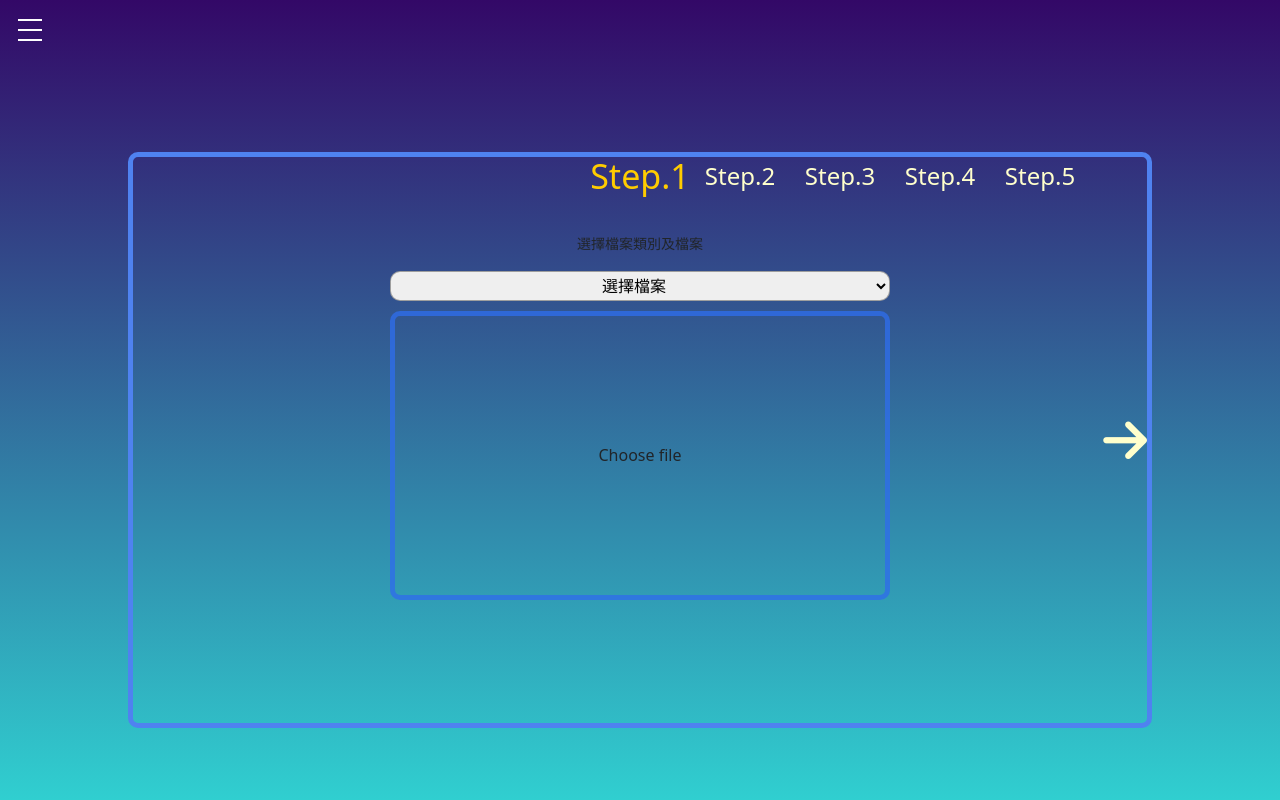
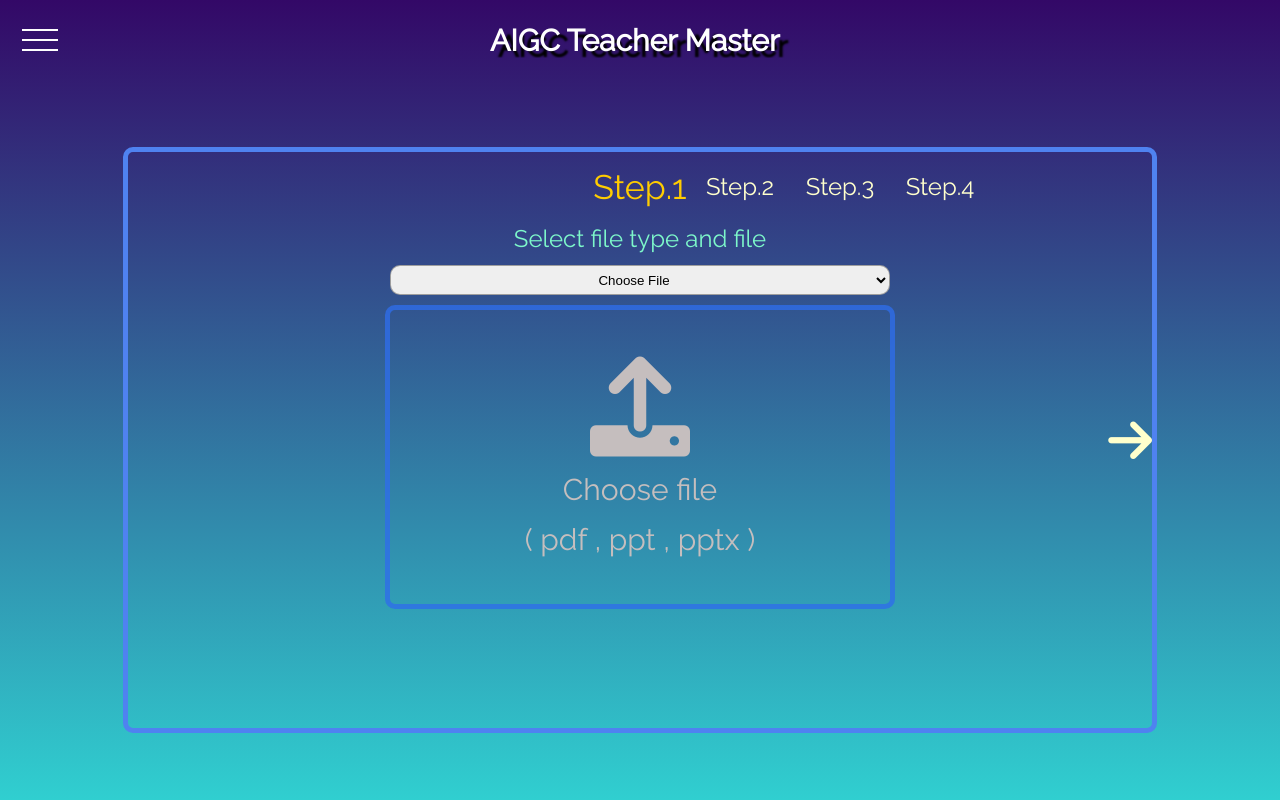
Before and after one commit to tamaneko0107/inno-web, a Flask app: page /teacher in a window 1280 px wide. Run offline with Flask 3, Linux system fonts and the light colour scheme; some libraries are stand-ins or nearby versions.

Commit message:
建立輸入資料步驟導引-4

```diff
--- a/app.py
+++ b/app.py
@@ -27,7 +27,9 @@ def teacher():
     STATIC_FLODER = os.path.join(app.root_path, 'static')
     CSS_FILES = os.listdir(os.path.join(STATIC_FLODER, 'css'))
     JS_FILES = os.listdir(os.path.join(STATIC_FLODER, 'js'))
-    return render_template('teacher.html', css_files=CSS_FILES, js_files=JS_FILES)
+    IMAGE_FILES = [i[:-4] for i in os.listdir(os.path.join(STATIC_FLODER, 'test_img')) ]
+
+    return render_template('teacher.html', css_files=CSS_FILES, js_files=JS_FILES,faces=IMAGE_FILES)
 
 @app.route('/student')
 def student():
@@ -40,5 +42,12 @@ def student():
 def index_register():
     return render_template('register.html')
 
+@app.route('/api', methods=['POST'])
+def api():
+    print(request.files)
+    return dict(
+        status="sad,",
+        content=dict(message='amogus', keypoint_content='sus')
+    )
 if __name__ == '__main__':
     app.run()
--- a/static/css/style.css
+++ b/static/css/style.css
@@ -8,6 +8,7 @@
 
 html,
 body {
+  font-family: 'Raleway', sans-serif;
   width: 100%;
   height: 100%;
   overflow: hidden;
--- a/static/css/teach_stepline.css
+++ b/static/css/teach_stepline.css
@@ -53,6 +53,7 @@ h2 {
   overflow: hidden;
   padding-left: 0;
   position: inherit;
+  margin-bottom: 0;
   z-index: 1;
 }
 
@@ -63,7 +64,7 @@ h2 {
   height: 50px;
   font-size: 24px;
   text-align: center;
-  pointer-events: none;
+  /* pointer-events: none; */
 }
 
 #dates a {
@@ -136,11 +137,14 @@ h2 {
 }
 
 #issues li p {
-  font-size: 14px;
-  margin-right: 70px;
-  margin-left: 70px;
+  font-size: 24px;
+  /* margin-right: 70px;
+  margin-left: 70px; */
+  margin-top: 0;
+  margin-bottom: 15px;
   font-weight: normal;
   line-height: 22px;
+  color: rgb(125, 247, 202);
   /* text-shadow: #000 1px 1px 2px; */
 }
 
@@ -203,6 +207,6 @@ h2 {
   justify-content: flex-end;
 }
 
-.enable {
+/* .enable {
   pointer-events: all;
-}
+} */
--- a/static/css/teacher.css
+++ b/static/css/teacher.css
@@ -1,3 +1,29 @@
+@keyframes typing{
+  from { width: 0; }
+}
+
+.title {
+  display: flex;
+  align-items: center;
+  justify-content: center;
+  position: absolute;
+  width: 100%;
+  height: 10%;
+
+}
+
+.AIGC-title {
+  width: 300px;
+  font-size: 30px;
+  color: white;
+  margin: 0;
+  overflow: hidden; /*はみ出た要素を非表示に*/
+  white-space: nowrap; /*1行に*/
+  animation: typing 1s steps(19);
+  font-weight: bolder;
+  text-shadow: 8px 6px 2px  rgb(0, 0, 0);
+}
+
 .create-course {
     position: fixed;
     height: 100%;
@@ -76,6 +102,16 @@
     outline: none;
 }
 
+/* 第一個與.sel_box同層的.content_box元素 */
+.sel_box ~ .content_box {
+    display: none;
+}
+
+.sel_box + .content_box {
+    display: block;
+}
+
+
 .content_box {
     border: solid 5px;
     border-color: rgba(47, 109, 235, 0.781);
@@ -92,16 +128,23 @@
 }
 
 .custom_file_input {
-    position: absolute;
-    top: 0;
-    left: 0;
+    /* position: absolute; */
+    /* top: 0;
+    left: 0; */
     width: 100%;
     height: 100%;
     display: flex;
+    flex-direction: column;
     align-items: center;
     justify-content: center;
+    text-align: center;
 }
+.custom_file_input span {
+  margin-top: 15px;
+  font-size: 30px;
+  color: rgb(197, 190, 190);
 
+}
 .url_input_box {
     height: 10%;
     display: flex;
@@ -196,3 +239,42 @@
 .middle .speech span:before {
   content: "✔️";
 }
+.fa-upload {
+  font-size: 100px;
+  color: rgb(197, 190, 190);
+}
+
+.textbox {
+  width: 100%;
+  height: 70%;
+  padding: 8px 10px;
+  border: 1px solid #82aed4;
+  border-radius: 25px;
+  color: #352b2b;
+  font-size: 1em;
+  line-height: 1.5;
+  resize: both;
+}
+
+.textbox::placeholder {
+  color: #999;
+}
+
+.textbox:focus {
+  outline: none;
+  border: 5px solid #007e90;
+}
+
+.send {
+  margin-top: 5px;
+  width: 100%;
+  display: flex;
+  align-items: center;
+  justify-content: space-evenly;
+}
+
+
+.content_box img {
+  width: 100%;
+  height: 100%;
+}
--- a/static/js/func.js
+++ b/static/js/func.js
@@ -39,13 +39,13 @@ function new_node(tagname, properties = {}) {
  * @param {string} key
 */
 // url format: /api/...
-async function fetchAPI(url, method, data={}, key=undefined){
+async function fetchAPI(url, method='POST', data={}, key=undefined){
     return await fetch(url, {
         method: method,
         headers: {
-            'Content-Type': 'multipart/form-data',
+            'Content-Type': 'application/json',
         },
-        body: JSON.stringify(data)
+        body: data
     }).then((response) => {
         if (!(response.ok || response.status === 400)) {
             throw new Error(response.statusText);
--- a/static/js/teach_StepLine.js
+++ b/static/js/teach_StepLine.js
@@ -110,8 +110,7 @@ jQuery.fn.timelinr = function(options){
 		});
 
 		$(settings.nextButton).bind('click', function(event){
-			console.log("1");
-			$(settings.datesDiv+' a.selected').addClass('enable');
+			// $(settings.datesDiv+' a.selected').addClass('enable');
 			event.preventDefault();
 			// bugixed from 0.9.54: now the dates gets centered when there's too much dates.
 			var currentIndex = $(settings.issuesDiv).find('li.'+settings.issuesSelectedClass).index();
@@ -167,7 +166,7 @@ jQuery.fn.timelinr = function(options){
 					$(settings.nextButton+','+settings.prevButton).fadeIn('slow');
 				}
 			}
-			$(settings.datesDiv+' a.selected').addClass('enable');
+			// $(settings.datesDiv+' a.selected').addClass('enable');
 		});
 
 		$(settings.prevButton).click(function(event){
--- a/static/js/teacher.js
+++ b/static/js/teacher.js
@@ -3,6 +3,21 @@ document.addEventListener('DOMContentLoaded', function () {
     get('.mask')[0].addEventListener('click', function () {
         get('.toggler:checked')[0].click();
     });
+
+    fname = get('.custom_file_input span')[0];
+    get('#file_input')[0].addEventListener('change', function (event) {
+        const file_name = event.target.files[0].name;
+        fname.textContent = file_name;
+    });
+
+
+    // const select = document.querySelector('select[name="face_box"]');
+    // const imgFrame = document.querySelector('.face_img_frame');
+
+    // select.addEventListener('change', function() {
+    //     const selectedValue = this.value;
+    //     imgFrame.innerHTML = `<img src="../static/test_img/${selectedValue}" alt="${selectedValue}">`;
+    // });
 });
 
 function toggleElements(sel_id) {
@@ -10,7 +25,7 @@ function toggleElements(sel_id) {
     var sel_val = sel.options[sel.selectedIndex].value
     var option = get(sel_id + '~.content_box')
     for (var i = 0; i < option.length; i++) {
-        (i+1 == sel_val) ?
+        ((i+1).toString() == sel_val) ?
         option[i].style.display = 'block'
         :
         option[i].style.display = 'none';
@@ -21,17 +36,38 @@ function createStep(num) {
     let step = get('#dates')[0];
     let step_data = get('#issues')[0];
 
-    // 尋找有沒有 step.6 的元素
-    let old_step = step.get('li')[num];
+    // 尋找有沒有相應 step 元素
+    let old_step = step.get('li')[num-1];
+    // console.log(old_step);
     if (!old_step) {
         // 沒有的話，新增一個新的元素
         new_step = new_node('li', {
-            innerHTML: `<a href="#step-6">Step.6</a>`
+            innerHTML: `<a href="#step-${num}">Step.${num}</a>`
         });
         step.appendChild(new_step);
     }
 
-    let old_step_data = step_data.get('#step-6')[0];
+    let old_step_data = step_data.get('#issues > li')[num-1];
+    // console.log(old_step_data);
+    if (!old_step_data) {
+        new_step_data = new_node('li', {
+            id: `step-${num}`,
+            innerHTML: `
+            <div class="data">
+                <p>generate content</p>
+                <textarea class="textbox" placeholder="尚未生成任何資料"></textarea>
+                <div class="send">
+                    <input type="submit" value="confirm" class="button-frame button-anime">
+                    <input type="button" value="reset" class="button-frame button-anime">
+                </div>
+            </div>
+            `
+        });
+        step_data.appendChild(new_step_data);
+    } else {
+        old_step_data.get('.data > textarea')[0].value = '';
+    }
+
 
     $().timelinr({
         arrowKeys: 'true'
@@ -41,3 +77,39 @@ function createStep(num) {
     // 触发点击新增或取代的步骤链接
     newStepLink.trigger('click');
 }
+
+
+async function upload(step_num) {
+    createStep(step_num+1);
+    data = new FormData(get("#dataForm")[0]);
+    let text = fetch('/api', {
+        method: 'POST',
+        body: data
+    }).then((response) => {
+        return (response.text());
+    }).then((e) => {
+        get('.textbox')[0].value = e;
+    });
+    console.log(text);
+    // file = get('#file_input')[0].files[0]
+    // result = {f: file}
+    // console.log(result);
+    // await fetch('/api', {
+    //     method: 'POST',
+    //     headers: {
+    //         'Content-Type': 'application/json',
+    //     },
+    //     body: JSON.stringify(result)
+    // }).then((response) => {
+    //     console.log(response);
+    // });
+    // var data = new FormData(get("#uploaddata")[0]);
+    // if (step_num == 4) {
+    //     document.uploaddata.submit();
+    // }
+}
+
+// function upload(step_num) {
+//     event.preventDefault()
+//     document.uploaddata.submit();
+// }
--- a/templates/index.html
+++ b/templates/index.html
@@ -7,7 +7,9 @@
     <meta charset="UTF-8">
     <meta name="viewport" content="width=device-width, initial-scale=1.0">
     <title>HOME</title>
-    <link href="https://cdn.jsdelivr.net/npm/bootstrap@5.1.1/dist/css/bootstrap.min.css" rel="stylesheet" integrity="sha384-F3w7mX95PdgyTmZZMECAngseQB83DfGTowi0iMjiWaeVhAn4FJkqJByhZMI3AhiU" crossorigin="anonymous">
+    <link rel="preconnect" href="https://fonts.googleapis.com">
+    <link rel="preconnect" href="https://fonts.gstatic.com" crossorigin>
+    <link href="https://fonts.googleapis.com/css2?family=Raleway&display=swap" rel="stylesheet">
     <link rel="stylesheet" href="https://cdnjs.cloudflare.com/ajax/libs/font-awesome/6.4.2/css/all.min.css" integrity="sha512-z3gLpd7yknf1YoNbCzqRKc4qyor8gaKU1qmn+CShxbuBusANI9QpRohGBreCFkKxLhei6S9CQXFEbbKuqLg0DA==" crossorigin="anonymous" referrerpolicy="no-referrer" />
     {% for file in css_files %}
         <link rel="stylesheet" href="{{ url_for('static', filename='css/' + file) }}">
@@ -24,9 +26,9 @@
     <div class="center">
         <div class="role-selection">
             <div id="teacher-button" class="button-frame button-anime">
-                <span>老師</span>
+                <span>Teacher</span>
             </div>
-            <div id="student-button" class="button-frame button-anime"><span>學生</span></div>
+            <div id="student-button" class="button-frame button-anime"><span>Student</span></div>
         </div>
     </div>
     {% endblock %}
--- a/templates/register.html
+++ b/templates/register.html
@@ -3,7 +3,7 @@
 <div class="center">
     <div class="button-frame role-open role-selection">
         <a href="/"><button class="button-frame button-anime return-button"><i class="fa-solid fa-arrow-left-long"></i></button></a>
-        <span>教師註冊</span>
+        <span>Teacher Register</span>
         <div class="input-frame">
             <div>
                 <div class="input-box">
--- a/templates/student.html
+++ b/templates/student.html
@@ -14,6 +14,5 @@
 <body>
     <div class="fish" id="fish"></div>
     <div class="fish" id="fish2"></div>
-
 </body>
 </html>
--- a/templates/teacher.html
+++ b/templates/teacher.html
@@ -8,12 +8,15 @@
 
 {% block content %}
 <header>
+    <div class="title">
+        <p class="AIGC-title">AIGC Teacher Master</p>
+    </div>
     <input type="checkbox" class="toggler">
     <div class="hamburger"><div></div></div>
     <div class="menu">
         <div class="non-data">
             <p>+</p>
-            <p>新建課程</p>
+            <p>New Course</p>
         </div>
     </div>
     <div class="bg"></div>
@@ -28,24 +31,27 @@
                 <li><a href="#step-2">Step.2</a></li>
                 <li><a href="#step-3">Step.3</a></li>
                 <li><a href="#step-4">Step.4</a></li>
-                <li><a href="#step-5">Step.5</a></li>
+                <!-- <li><a href="#step-5">Step.5</a></li> -->
             </ul>
-            <form method="POST">
+            <form method="POST" name="uploaddata" id="dataForm">
+                <!-- <area value="subject_naem"> -->
                 <ul id="issues">
                     <li id="step-1">
                         <div class="data">
-                            <p>選擇檔案類別及檔案</p>
+                            <p>Select file type and file</p>
                             <select class="sel_box" title="foo" id="setting1" onchange="toggleElements('#setting1')">
-                                <option value=1>選擇檔案</option>
-                                <option value=2>PDF連結</option>
+                                <option value='1'>Choose File</option>
+                                <option value='2'>PDF URL</option>
                             </select>
                             <div class="content_box">
                                 <label for="file_input" class="custom_file_input">
+                                    <i class="fas fa-upload"></i>
                                     <span>Choose file</span>
-                                    <input accept=".pdf,.mp3,.ppt,.pptx" type="file" id="file_input" style="display: none;">
+                                    <span>( pdf  , ppt , pptx )</span>
+                                    <input accept=".pdf,.ppt,.pptx" type="file" id="file_input" name="uploadfile" style="display: none;">
                                 </label>
                             </div>
-                            <div class="content_box url_input_box" style="display: none;">
+                            <div class="content_box url_input_box">
                                 <div class="url_box">
                                     <input type="text" id="url_input" placeholder="Enter URL">
                                 </div>
@@ -54,28 +60,26 @@
                     </li>
                     <li id="step-2">
                         <div class="data">
-                            <p>選擇影片人物</p>
-                            <select name="face_box">
+                            <p>select movie character</p>
+                            <select name="face_box" class="sel_box" id="setting2" onchange="toggleElements('#setting2')">
                                 {% for face in faces %}
                                     <option value="{{ face }}">{{ face }}</option>
                                 {% endfor %}
                             </select>
+                            {% for face_count in faces%}
+                            <div class="face_img_frame content_box">
+                                <img class="face_img" src="../static/test_img/{{ face_count }}.jpg">
+                            </div>
+                            {% endfor %}
 
                         </div>
                     </li>
                     <li id="step-3">
                         <div class="data">
-                            <p>選擇語言</p>
+                            <p>Select language/voice</p>
                             <select name="language_box">
                                 {% for lang in langs %}
                                     <option value="{{ lang }}">{{ lang }}</option>
-                                {% endfor %}
-
-                            </select>
-                            <p>選擇語音</p>
-                            <select name="voice_box">
-                                {% for voice in voices %}
-                                    <option value="{{ voice }}">{{ voice }}</option>
                                 {% endfor %}
 
                             </select>
@@ -83,39 +87,38 @@
                     </li>
                     <li id="step-4">
                         <div class="data">
-                            <p>選擇生成類別(大綱/詳細講稿)</p>
+                            <p>Select Generation Category (Outline/Draft)</p>
                             <div class="middle">
                                 <label>
                                     <input type="radio" name="radio" checked/>
                                     <div class="outline radio-box">
-                                        <span>大綱</span>
-                                        <p>適合適合適合適合適合適合適合適合適合適合適合適合適合適合適合適合適合適合適合</p>
+                                        <span>Outline</span>
                                     </div>
                                 </label>
                                 <label>
                                     <input type="radio" name="radio"/>
                                     <div class="speech radio-box">
-                                        <span>詳細講稿</span>
-                                        <p>適合適合適合適合適合適合適合適合適合適合適合適合適合適合適合適合適合適合適合</p>
+                                        <span>Draft</span>
+
                                     </div>
                                 </label>
                             </div>
-                            <button type="button" class="button-frame button-anime" onclick="createStep(6)">上傳</button>
+                            <input type="button" class="button-frame button-anime" onclick="upload(4)" value="upload">
                             <!-- <div class="data">
                                 <input type="submit" value="上傳">
                             </div> -->
                         </div>
                     </li>
-                    <li id="step-5">
+                    <!-- <li id="step-5">
                         <div class="data">
-                            <textarea name="" id="" cols="100" rows="30"></textarea>
+                            <p>generate content</p>
+                            <textarea class="textbox" placeholder="No data has been generated yet"></textarea>
+                            <div class="send">
+                                <input type="submit" value="confirm" class="button-frame button-anime">
+                                <input type="button" value="reset" class="button-frame button-anime">
+                            </div>
                         </div>
-                    </li>
-                    <li id="step-6">
-                        <div class="data">
-                            <textarea name="" id="" cols="100" rows="30"></textarea>
-                        </div>
-                    </li>
+                    </li> -->
                 </ul>
             </form>
             <div class="prev-next">
```
Also changed, not shown: static/css/student.css (deleted), static/test_img/1.jpg (added), static/test_img/2.jpg (added).
